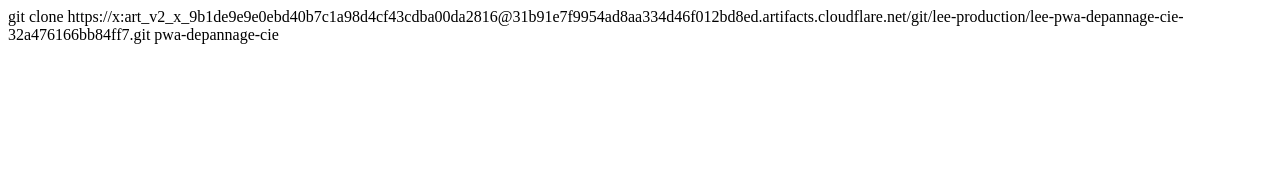
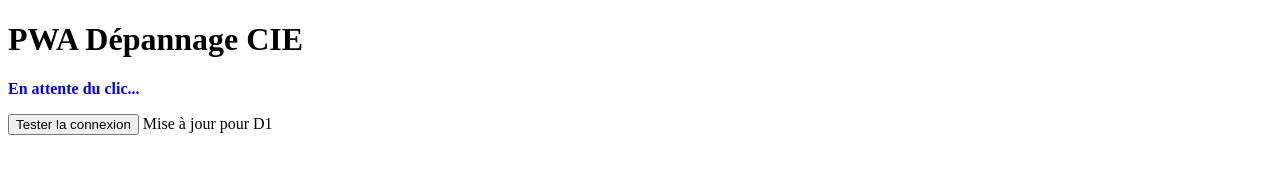
Before and after one commit to cortex052dran/pwa-depannage-cie, a plain HTML site: page index.html in a window 1280 px wide. Drawn offline with Linux system fonts and the light colour scheme.

Commit message:
Update index.html

```diff
--- a/index.html
+++ b/index.html
@@ -1 +1,60 @@
-git clone https://x:art_v2_x_9b1de9e9e0ebd40b7c1a98d4cf43cdba00da2816@31b91e7f9954ad8aa334d46f012bd8ed.artifacts.cloudflare.net/git/lee-production/lee-pwa-depannage-cie-32a476166bb84ff7.git pwa-depannage-cie
+<!DOCTYPE html>
+<html>
+<head>
+    <meta charset="UTF-8">
+    <meta name="viewport" content="width=device-width, initial-scale=1.0">
+    <title>PWA Dépannage CIE</title>
+</head>
+<body>
+    <h1>PWA Dépannage CIE</h1>
+    <p id="message" style="font-weight: bold; color: blue;">En attente du clic...</p>
+    <button onclick="chargerAgents()">Tester la connexion</button>
+
+    <script>
+        async function chargerAgents() {
+            const message = document.getElementById("message");
+            message.style.color = "blue";
+            message.innerText = "Connexion via le pont Cloudflare...";
+
+            const urlPontCloudflare = "https://pont-supabase.cortex052dran.workers.dev";
+            const urlFinale = urlPontCloudflare + "/rest/v1/agents?select=*";
+
+            try {
+                const reponse = await fetch(urlFinale, {
+                    method: "GET",
+                    headers: {
+                        "Accept": "application/json"
+                    }
+                });
+
+                const texte = await reponse.text();
+
+                if (!reponse.ok) {
+                    message.style.color = "red";
+                    message.innerText = "Erreur " + reponse.status + " : " + texte;
+                    return;
+                }
+
+                let affichage = texte;
+                const contentType = reponse.headers.get("content-type") || "";
+                if (contentType.includes("application/json") && texte.trim().length > 0) {
+                    try {
+                        const json = JSON.parse(texte);
+                        affichage = JSON.stringify(json, null, 2);
+                    } catch (e) {
+                        // garde le texte brut
+                    }
+                }
+
+                message.style.color = "green";
+                message.innerText = "Victoire ! Réponse : " + affichage;
+
+            } catch (erreur) {
+                message.style.color = "red";
+                message.innerText = "Échec de communication. Erreur : " + erreur.message;
+            }
+        }
+    </script>
+</body>
+</html>
+Mise à jour pour D1
```
